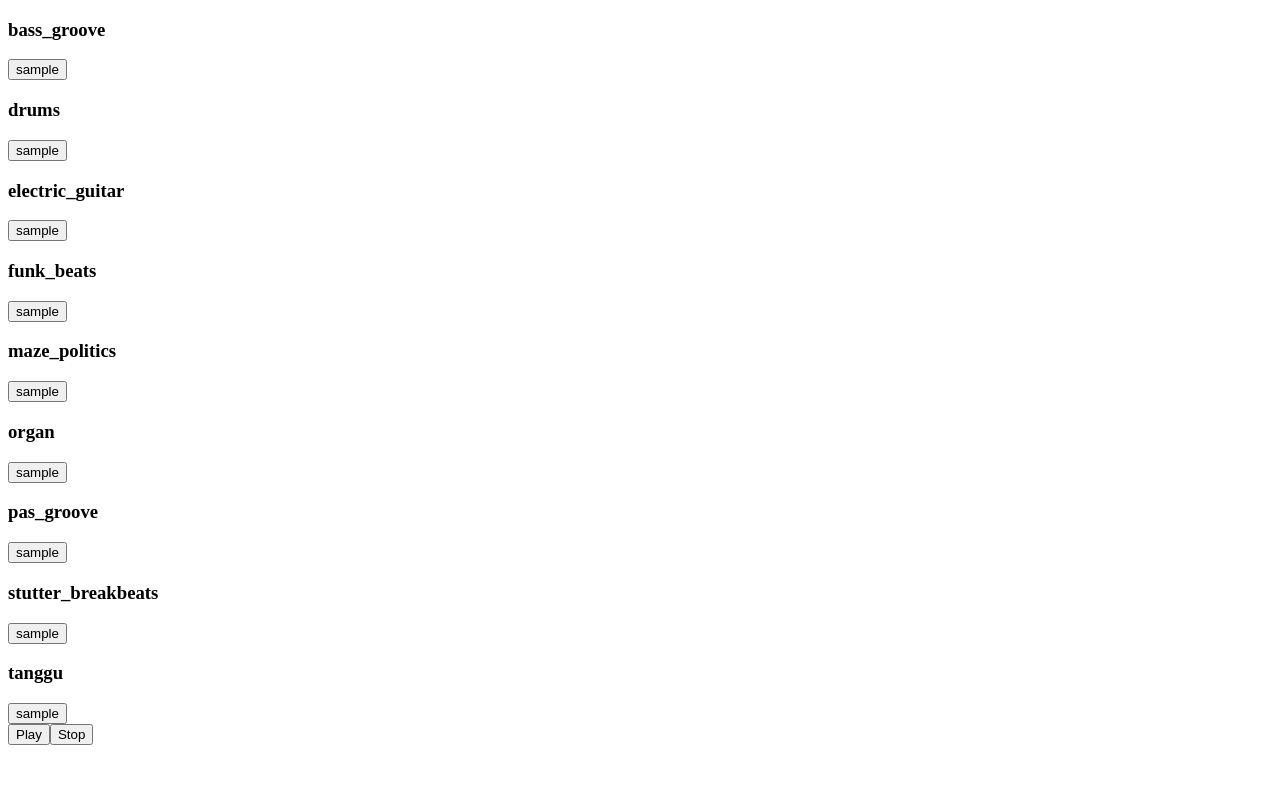
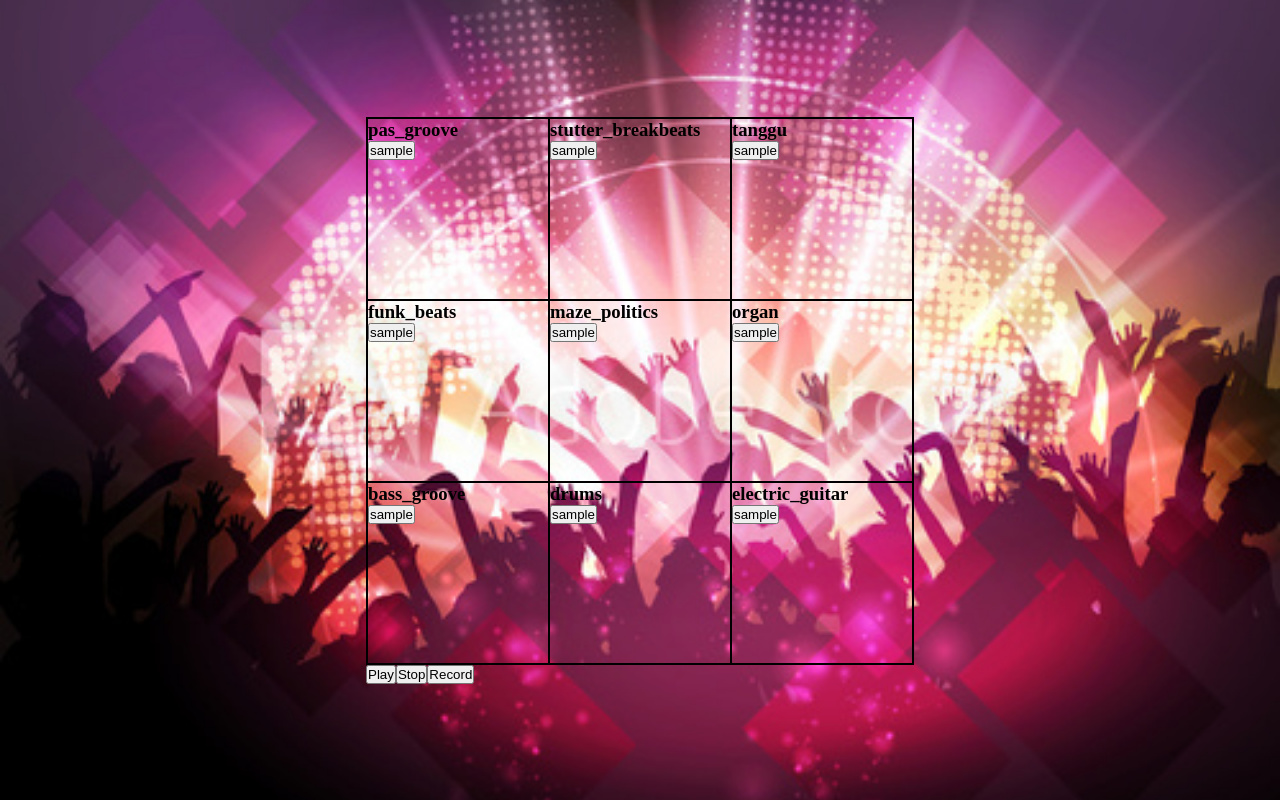
Before and after one commit to benhanover/9-pads-loop-machine, a React (Create React App) app in the folder client/: page / in a window 1280 px wide. Built offline with nearby package versions, Linux system fonts and the light colour scheme; no server answers; the HTML template or start-up script is replaced by a standard one.

Commit message:
basic functionality done bonus time

```diff
--- /dev/null
+++ b/client/src/App.css
@@ -0,0 +1,15 @@
+* {
+  margin: 0;
+  padding: 0;
+}
+
+.app {
+  display: flex;
+  justify-content: center;
+  align-items: center;
+  background-image: url('./assets/background.jpg');
+  background-position: center;
+  background-repeat: no-repeat;
+  background-size: cover;
+  height: 100vh;
+}
--- a/client/src/App.js
+++ b/client/src/App.js
@@ -1,8 +1,11 @@
+// import components
 import Pads from './components/Pads/Pads';
+// import css
+import './App.css';
 
 function App() {
   return (
-    <div>
+    <div className='app'>
       <Pads />
     </div>
   );
--- /dev/null
+++ b/client/src/components/Pad/Pad.css
@@ -0,0 +1,5 @@
+.pad {
+  border: 1px solid black;
+  height: 180px;
+  width: 180px;
+}
--- a/client/src/components/Pad/Pad.js
+++ b/client/src/components/Pad/Pad.js
@@ -1,4 +1,8 @@
+// import libraries
 import { Howl, Howler } from 'howler';
+
+// import css
+import './Pad.css';
 
 const Pad = ({ name, sound, sounds, setSounds }) => {
   const howl = new Howl({
@@ -11,7 +15,7 @@ const Pad = ({ name, sound, sounds, setSounds }) => {
   };
 
   return (
-    <div>
+    <div className='pad'>
       <h3 onClick={setSound}>{name}</h3>
       {/* prettier-ignore */}
       <button onClick={() => { howl.play()}}>sample</button>
--- /dev/null
+++ b/client/src/components/Pads/Pads.css
@@ -0,0 +1,14 @@
+.pads-container {
+  border: 1px solid black;
+}
+.pads {
+  display: flex;
+  flex-direction: column;
+}
+.pads-row {
+  display: flex;
+}
+.pads-buttons-div {
+  display: flex;
+  justify-content: space-evenl;
+}
--- a/client/src/components/Pads/Pads.js
+++ b/client/src/components/Pads/Pads.js
@@ -1,5 +1,5 @@
 // import libraries
-import { useState, useEffect } from 'react';
+import { useState, useEffect, useRef } from 'react';
 import { Howl, Howler } from 'howler';
 
 // components
@@ -15,6 +15,9 @@ import organ from '../../sounds/organ.mp3';
 import pas_groove from '../../sounds/pas_groove.mp3';
 import stutter_breakbeats from '../../sounds/stutter_breakbeats.mp3';
 import tanggu from '../../sounds/tanggu.mp3';
+
+// import css
+import './Pads.css';
 
 const Pads = () => {
   const initialSoundsValue = [
@@ -32,17 +35,17 @@ const Pads = () => {
   const [sounds, setSounds] = useState(initialSoundsValue);
   const [playSoundsInterval, setPlaySoundsInterval] = useState();
   const [shouldIntervalRun, setShouldIntervalRun] = useState(false);
-  const [howls, setHowls] = useState([]);
+  const refHowls = useRef([]);
 
   const playHowls = () => {
-    console.log(howls);
-    howls.forEach((howlObj) => {
+    console.log('refHowls', refHowls.current);
+    refHowls.current.forEach((howlObj) => {
       howlObj.howl.play();
     });
   };
 
   const stopHowls = () => {
-    howls.forEach((howlObj) => {
+    refHowls.current.forEach((howlObj) => {
       howlObj.howl.stop();
     });
   };
@@ -66,27 +69,35 @@ const Pads = () => {
   };
 
   useEffect(() => {
+    console.log('inside useEffect');
     sounds.forEach((sound) => {
       // sound should play and not already in howls
-      if (sound.on && !howls.find((howlObj) => howlObj.name === sound.name)) {
+      if (
+        sound.on &&
+        !refHowls.current.find((howlObj) => howlObj.name === sound.name)
+      ) {
         const howl = new Howl({
           src: [sound.sound],
         });
-        howls.push({ name: sound.name, howl: howl });
-        console.log('setting Howls');
-        setHowls([...howls]);
+        refHowls.current.push({ name: sound.name, howl: howl });
+        refHowls.current = [...refHowls.current];
       } else {
         // sound should not be playing but is in howls
         // prettier-ignore
-        if (!sound.on && howls.find((howlObj) => howlObj.name === sound.name)) {
-            const index = howls.findIndex((howlObj) => howlObj.name === sound.name);
+        if (!sound.on && refHowls.current.find((howlObj) => howlObj.name === sound.name)) {
+          const index = refHowls.current.findIndex((howlObj) => howlObj.name === sound.name);
           if (index !== -1) {
-              howls.splice(index, 1);
-              setHowls([...howls]);
+            refHowls.current[index].howl.stop();
+            refHowls.current.splice(index, 1);
+            refHowls.current = [...refHowls.current];
+            if (refHowls.current.length === 0) {
+              setShouldIntervalRun(false);
+            }
           }
         }
       }
     });
+    console.log('howls', refHowls.current);
   }, [sounds]);
 
   useEffect(() => {
@@ -103,25 +114,77 @@ const Pads = () => {
     }
   }, [shouldIntervalRun]);
 
-  useEffect(() => {
-    console.log('howls', howls);
-  }, [howls]);
-
   return (
     <div>
-      {sounds.map((sound) => {
-        return (
+      <div className='pads-container'>
+        <div className='pads'>
+          <div className='pads-row'>
             <Pad
-            key={sound.id}
-            name={sound.name}
-            sound={sound.sound}
+              name={'pas_groove'}
+              sound={pas_groove}
               sounds={sounds}
               setSounds={setSounds}
             />
-        );
-      })}
+            <Pad
+              name={'stutter_breakbeats'}
+              sound={stutter_breakbeats}
+              sounds={sounds}
+              setSounds={setSounds}
+            />
+            <Pad
+              name={'tanggu'}
+              sound={tanggu}
+              sounds={sounds}
+              setSounds={setSounds}
+            />
+          </div>
+          <div className='pads-row'>
+            <Pad
+              name={'funk_beats'}
+              sound={funk_beats}
+              sounds={sounds}
+              setSounds={setSounds}
+            />
+            <Pad
+              name={'maze_politics'}
+              sound={maze_politics}
+              sounds={sounds}
+              setSounds={setSounds}
+            />
+            <Pad
+              name={'organ'}
+              sound={organ}
+              sounds={sounds}
+              setSounds={setSounds}
+            />
+          </div>
+          <div className='pads-row'>
+            <Pad
+              name={'bass_groove'}
+              sound={bass_groove}
+              sounds={sounds}
+              setSounds={setSounds}
+            />
+            <Pad
+              name={'drums'}
+              sound={drums}
+              sounds={sounds}
+              setSounds={setSounds}
+            />
+            <Pad
+              name={'electric_guitar'}
+              sound={electric_guitar}
+              sounds={sounds}
+              setSounds={setSounds}
+            />
+          </div>
+        </div>
+      </div>
+      <div className='pads-buttons-div'>
         <button onClick={startInterval}>Play</button>
         <button onClick={stopInterval}>Stop</button>
+        <button>Record</button>
+      </div>
     </div>
   );
 };
```
Also changed, not shown: client/src/assets/background.jpg (added). Lines whose indentation alone changed are shown as unchanged.
